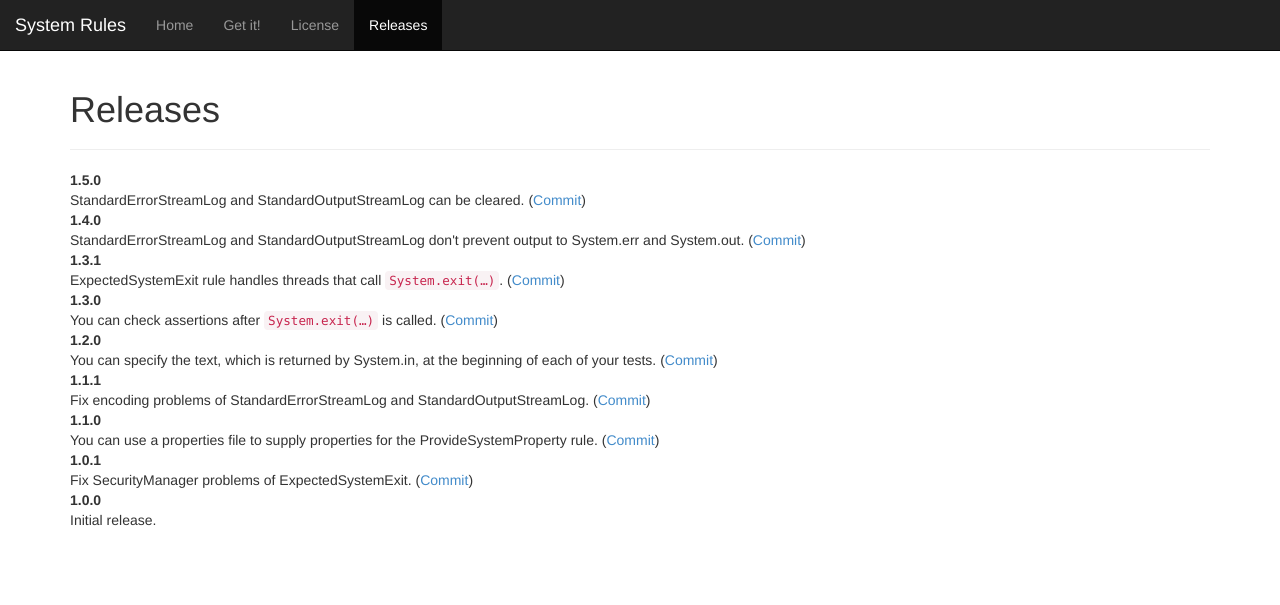
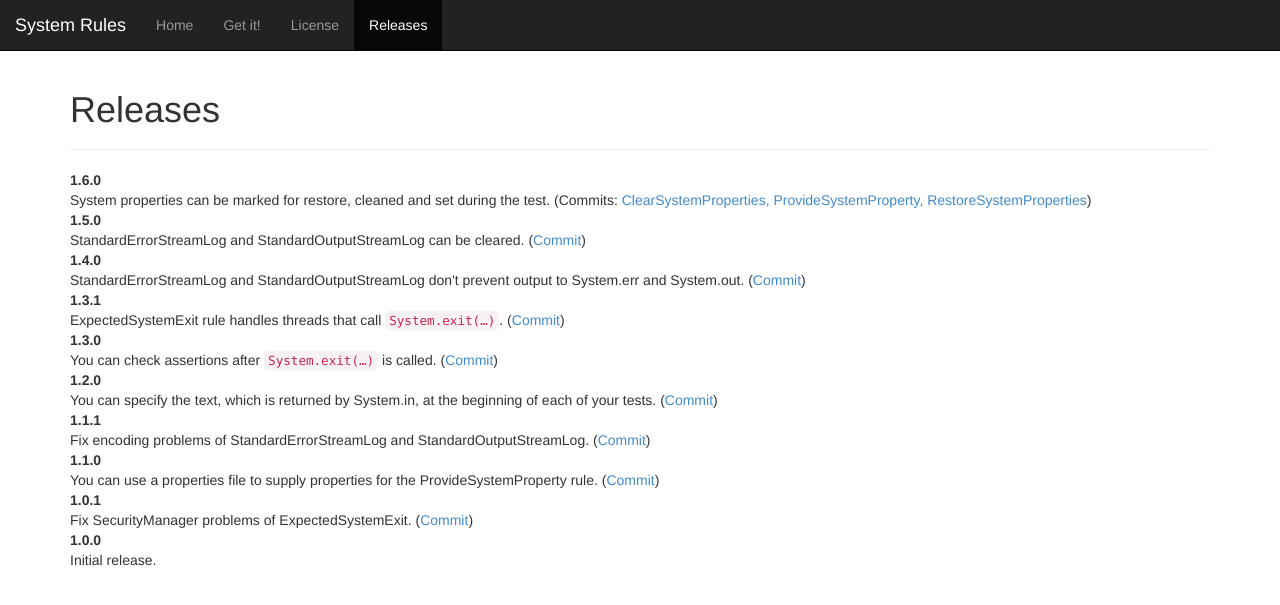
Before and after one commit to stefanbirkner/system-rules, a Jekyll site: the page built from releases.html, in a window 1280 px wide. Shown: the top 605 px of the page. Built offline with Jekyll 4.4.1, drawn with Linux system fonts in a browser that asks for light colours.

Commit message:
Update to System Rules 1.6.0.

```diff
--- a/download.html
+++ b/download.html
@@ -3,6 +3,6 @@ layout: download
 title: Get System Rules
 groupId: com.github.stefanbirkner
 artifactId: system-rules
-version: 1.5.0
+version: 1.6.0
 ---
 <p>The System Rules library is available from the Maven repository.</p>
--- a/releases.html
+++ b/releases.html
@@ -5,6 +5,11 @@ headline: Releases
 ---
 		<section>
 			<dl>
+				<dt>1.6.0</dt>
+				<dd>
+					System properties can be marked for restore, cleaned and set during the test.
+					(Commits: <a href="https://github.com/stefanbirkner/system-rules/commit/9fd466431cfbf374cb2fa4028592ac2ac6ce4762">ClearSystemProperties,</a> <a href="https://github.com/stefanbirkner/system-rules/commit/b84af24a36a6c5abee551651559d9424771554e9">ProvideSystemProperty,</a> <a href="https://github.com/stefanbirkner/system-rules/commit/e547751ecd64765dbf207f63c7eb38277e0d4440">RestoreSystemProperties</a>)
+				</dd>
 				<dt>1.5.0</dt>
 				<dd>
 					StandardErrorStreamLog and StandardOutputStreamLog can be cleared.
```
